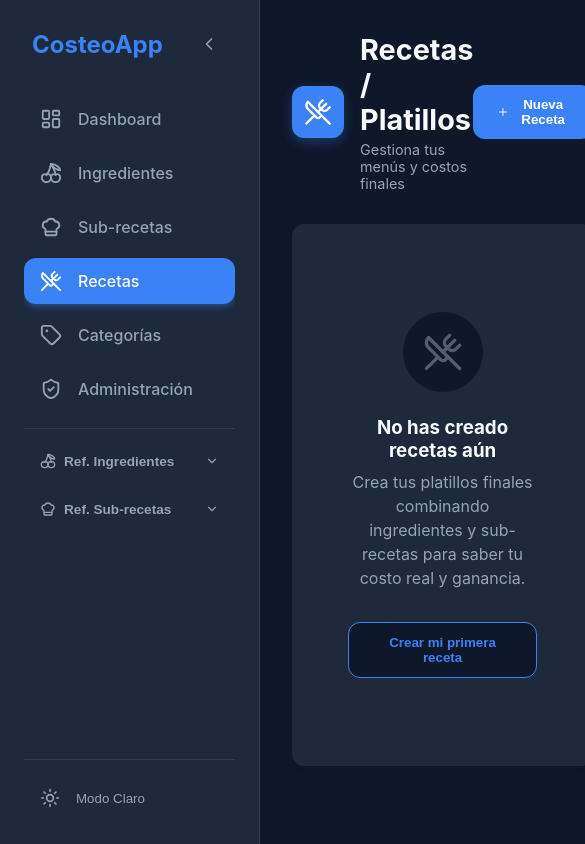
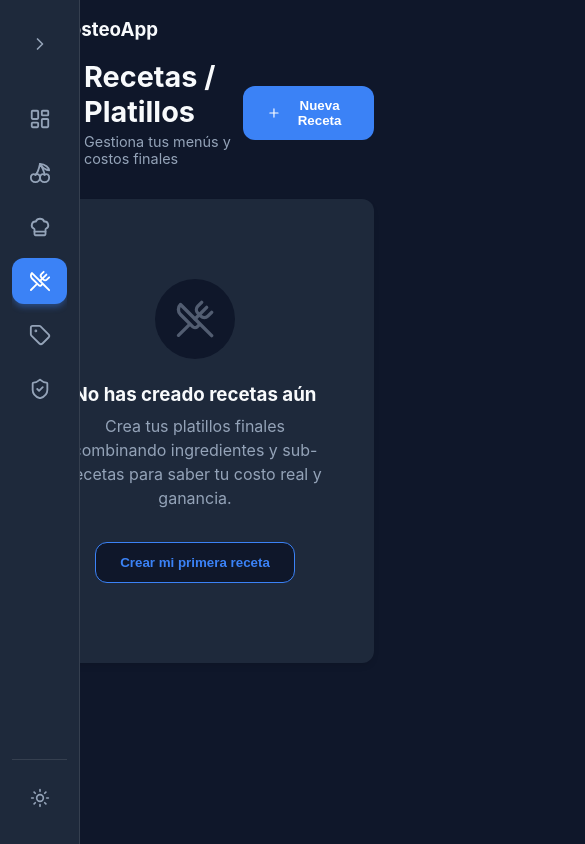
Before and after one commit to rioszavala851-glitch/costeo-app, a React (Vite) app in the folder client/: page /recipes in a window 390 px wide. Shown: the top 844 px of the page, 585 px wide, since content can reach past the window. Built offline with nearby package versions, Linux system fonts and the light colour scheme.

Commit message:
Add responsive mobile layout and PWA manifest

```diff
--- a/client/index.html
+++ b/client/index.html
@@ -4,7 +4,8 @@
     <meta charset="UTF-8" />
     <link rel="icon" type="image/svg+xml" href="/vite.svg" />
     <meta name="viewport" content="width=device-width, initial-scale=1.0" />
-    <title>client</title>
+    <title>Costeo App</title>
+    <link rel="manifest" href="/manifest.json" />
   </head>
   <body>
     <div id="root"></div>
--- a/client/src/App.jsx
+++ b/client/src/App.jsx
@@ -14,8 +14,22 @@ import Recipes from './pages/Recipes';
 import Categories from './pages/Categories';
 
 function App() {
-  const [isSidebarOpen, setIsSidebarOpen] = useState(true);
+  const [isSidebarOpen, setIsSidebarOpen] = useState(window.innerWidth > 768);
+  const [isMobile, setIsMobile] = useState(window.innerWidth <= 768);
   const [theme, setTheme] = useState('dark');
+
+  // Handle Window Resize
+  useEffect(() => {
+    const handleResize = () => {
+      const mobile = window.innerWidth <= 768;
+      setIsMobile(mobile);
+      if (mobile && isSidebarOpen) setIsSidebarOpen(false);
+      if (!mobile && !isSidebarOpen) setIsSidebarOpen(true);
+    };
+
+    window.addEventListener('resize', handleResize);
+    return () => window.removeEventListener('resize', handleResize);
+  }, []);
 
   // Load saved theme from local storage
   useEffect(() => {
@@ -38,20 +52,57 @@ function App() {
   return (
     <Router>
       <div style={{ display: 'flex', minHeight: '100vh' }}>
+        {/* Mobile Overlay for Sidebar */}
+        {isMobile && isSidebarOpen && (
+          <div
+            onClick={() => setIsSidebarOpen(false)}
+            style={{
+              position: 'fixed', inset: 0, background: 'rgba(0,0,0,0.5)', zIndex: 40
+            }}
+          />
+        )}
+
+        <div style={{
+          position: isMobile ? 'fixed' : 'sticky',
+          top: 0,
+          height: '100vh',
+          zIndex: 50,
+          transform: isMobile && !isSidebarOpen ? 'translateX(-100%)' : 'none',
+          transition: 'transform 0.3s ease'
+        }}>
           <Sidebar
             isOpen={isSidebarOpen}
             toggleSidebar={toggleSidebar}
             theme={theme}
             toggleTheme={toggleTheme}
           />
+        </div>
+
         <main
           style={{
-            marginLeft: isSidebarOpen ? '260px' : '80px',
-            padding: '2rem',
+            marginLeft: isMobile ? 0 : (isSidebarOpen ? '260px' : '80px'),
+            padding: '1.5rem',
             width: '100%',
-            transition: 'margin-left 0.3s ease'
+            transition: 'margin-left 0.3s ease',
+            flex: 1
           }}
         >
+          {/* Mobile Header with Hamburger */}
+          {isMobile && (
+            <div style={{ display: 'flex', alignItems: 'center', marginBottom: '1rem', gap: '1rem' }}>
+              <button
+                onClick={() => setIsSidebarOpen(true)}
+                style={{ background: 'none', border: 'none', color: 'var(--text-primary)', padding: 0 }}
+              >
+                <svg width="24" height="24" viewBox="0 0 24 24" fill="none" stroke="currentColor" strokeWidth="2" strokeLinecap="round" strokeLinejoin="round">
+                  <line x1="3" y1="12" x2="21" y2="12"></line>
+                  <line x1="3" y1="6" x2="21" y2="6"></line>
+                  <line x1="3" y1="18" x2="21" y2="18"></line>
+                </svg>
+              </button>
+              <h3 style={{ margin: 0 }}>CosteoApp</h3>
+            </div>
+          )}
           <Routes>
             <Route path="/" element={<Dashboard />} />
             <Route path="/ingredients" element={<Ingredients />} />
--- a/client/src/index.css
+++ b/client/src/index.css
@@ -76,3 +76,49 @@ button {
   background: var(--bg-card);
   border-radius: 4px;
 }
+
+/* Mobile Responsiveness */
+@media (max-width: 768px) {
+  #root {
+    flex-direction: column;
+  }
+
+  main {
+    margin-left: 0 !important;
+    /* Override inline style from App.jsx if possible or handled via class */
+    padding: 1rem !important;
+    width: 100% !important;
+    padding-bottom: 80px !important;
+    /* Space for bottom nav if we decide to use one, or just general breathing room */
+  }
+
+  /* Make tables scrollable */
+  .table-container {
+    overflow-x: auto;
+    -webkit-overflow-scrolling: touch;
+  }
+
+  table {
+    min-width: 600px;
+    /* Force table to hold shape so it triggers scroll */
+  }
+
+  .card {
+    padding: 1rem;
+  }
+
+  /* Hide sidebar on mobile by default (controlled by JS mostly, but helpful backup) */
+  .sidebar-mobile-hidden {
+    transform: translateX(-100%);
+    position: fixed;
+    z-index: 50;
+    height: 100vh;
+  }
+
+  .sidebar-mobile-visible {
+    transform: translateX(0);
+    position: fixed;
+    z-index: 50;
+    height: 100vh;
+  }
+}
--- a/client/src/pages/Ingredients.jsx
+++ b/client/src/pages/Ingredients.jsx
@@ -412,6 +412,7 @@ const Ingredients = () => {
                         </div>
                     </div>
                 ) : (
+                    <div className="table-container">
                         <table key="filled-list" style={{ width: '100%', borderCollapse: 'separate', borderSpacing: '0 0.8rem', color: 'var(--text-primary)' }}>
                             <thead>
                                 <tr style={{ textAlign: 'left', color: 'var(--text-secondary)' }}>
@@ -518,6 +519,7 @@ const Ingredients = () => {
                                 ))}
                             </tbody>
                         </table>
+                    </div>
                 )}
             </div>
 
```
Also changed, not shown: client/public/manifest.json (added). Lines whose indentation alone changed are shown as unchanged.
